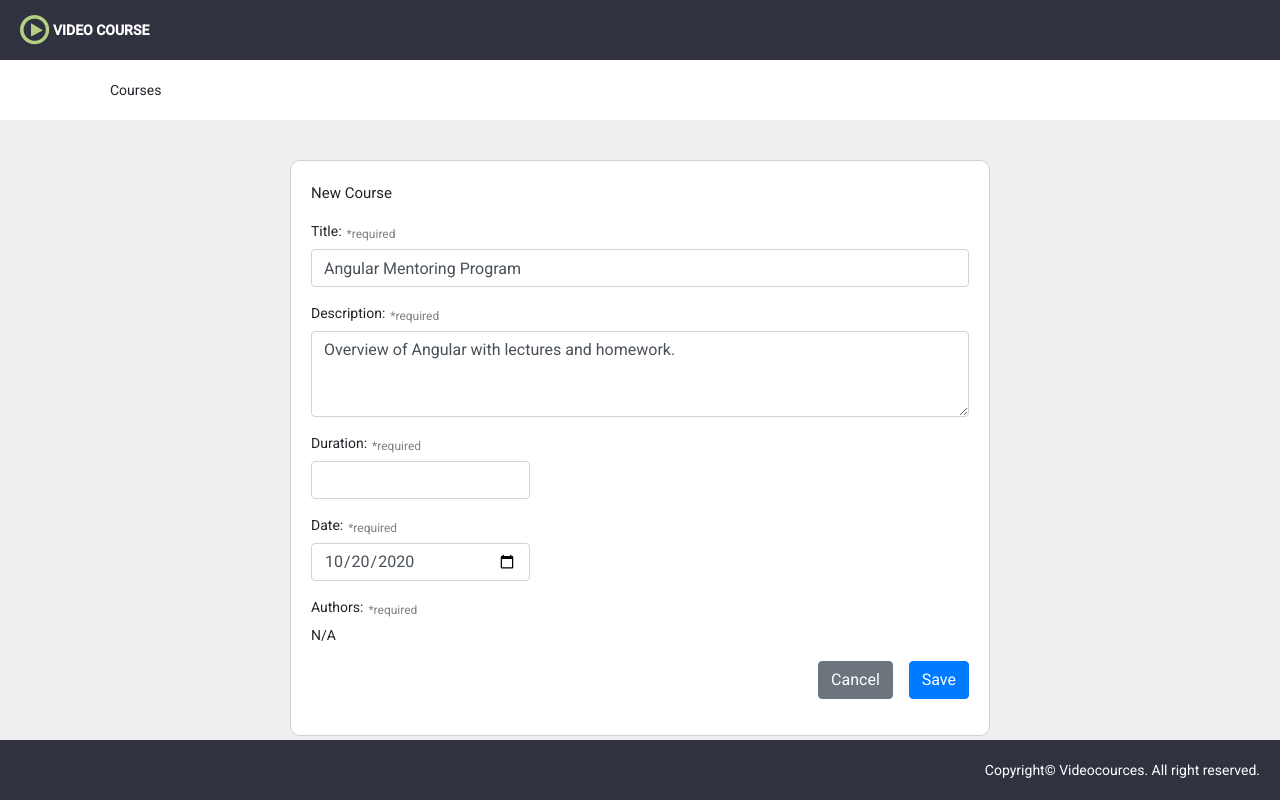
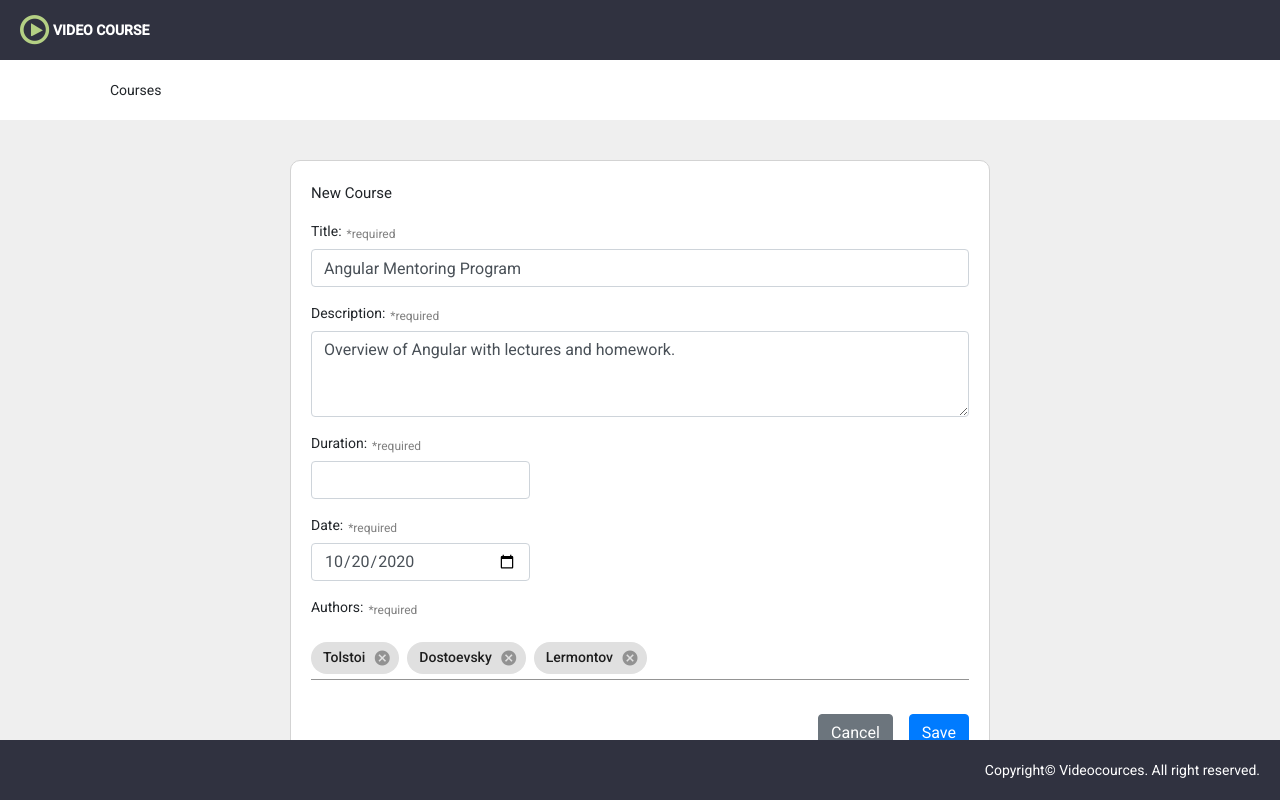
Before and after one commit to siargei-stepanov/video-courses-ng, an Angular app: page /courses/1 in a window 1280 px wide. Built offline with nearby package versions, Linux system fonts and the light colour scheme.

Commit message:
Added authors to the course page

```diff
--- a/src/app/common/course.model.ts
+++ b/src/app/common/course.model.ts
@@ -5,6 +5,7 @@
 	duration: number;
 	description: string;
 	topRated: boolean;
+	authors: string[];
 }
 
 export class Course implements ICourse {
@@ -14,5 +15,6 @@
 		public creationDate: string,
 		public duration: number,
 		public description: string,
-		public topRated: boolean) { }
+		public topRated: boolean,
+		public authors: string[]) { }
 }
--- a/src/app/common/services/courses.service.ts
+++ b/src/app/common/services/courses.service.ts
@@ -53,6 +53,7 @@
 				topRated: true,
 				description: 'Overview of Angular with lectures and homework.',
 				creationDate: '2020-10-20',
+				authors: ['Tolstoi', 'Dostoevsky', 'Lermontov']
 			},
 			{
 				id: 2,
@@ -62,6 +63,7 @@
 				description:
 					'Overview of NodeJS with lectures and homework. Event loops and stuff.',
 				creationDate: '2020-12-01',
+				authors: ['Bill Gates', 'Steve Jobs']
 			},
 			{
 				id: 3,
@@ -70,6 +72,7 @@
 				topRated: false,
 				description: 'HTML and CSS courses for IT newcomers.',
 				creationDate: '2020-09-01',
+				authors: ['Brad Pit', 'Leonardo Di Caprio']
 			},
 		];
 	}
--- a/src/app/pages/add-course-page/add-course-form/add-course-form.component.html
+++ b/src/app/pages/add-course-page/add-course-form/add-course-form.component.html
@@ -60,11 +60,35 @@
 					<label for="authors-input">Authors:</label>
 					<span class="required">*required</span>
 				</div>
-				<p>N/A</p>
+				<mat-form-field class="authors-chip-list">
+					<mat-chip-list #chipList aria-label="Author selection">
+						<mat-chip
+							*ngFor="let author of course.authors"
+							[removable]="true"
+							(removed)="removeAuthor(author)"
+						>
+							{{ author }}
+							<mat-icon matChipRemove>cancel</mat-icon>
+						</mat-chip>
+						<input
+							[matChipInputFor]="chipList"
+							[matChipInputAddOnBlur]="true"
+							(matChipInputTokenEnd)="addAuthor($event)"
+						/>
+					</mat-chip-list>
+				</mat-form-field>
 			</div>
 			<div class="form-group d-flex justify-content-end">
-				<button type="button" class="btn mx-3 btn-secondary" (click)="onCancel()">Cancel</button>
-				<button type="button" class="btn btn-primary" (click)="onSave()">Save</button>
+				<button
+					type="button"
+					class="btn mx-3 btn-secondary"
+					(click)="onCancel()"
+				>
+					Cancel
+				</button>
+				<button type="button" class="btn btn-primary" (click)="onSave()">
+					Save
+				</button>
 			</div>
 		</form>
 	</div>
--- a/src/app/pages/add-course-page/add-course-form/add-course-form.component.less
+++ b/src/app/pages/add-course-page/add-course-form/add-course-form.component.less
@@ -20,4 +20,8 @@
 		margin-top: 3px;
 		padding: 0 5px;
 	}
+
+	.authors-chip-list {
+		width: 100%;
+	}
 }
--- a/src/app/pages/add-course-page/add-course-form/add-course-form.component.ts
+++ b/src/app/pages/add-course-page/add-course-form/add-course-form.component.ts
@@ -2,6 +2,7 @@
 import { ActivatedRoute, Router } from '@angular/router';
 import { Course } from 'src/app/common/course.model';
 import { CoursesService } from 'src/app/common/services/courses.service';
+import { MatChipInputEvent } from '@angular/material/chips';
 
 @Component({
 	selector: 'app-add-course-form',
@@ -11,12 +12,16 @@
 export class AddCourseFormComponent implements OnInit {
 	public course: Course;
 
-	constructor(private route: ActivatedRoute, private courseService: CoursesService, private router: Router) {}
+	constructor(
+		private route: ActivatedRoute,
+		private courseService: CoursesService,
+		private router: Router
+	) {}
 
 	ngOnInit(): void {
 		this.route.paramMap.subscribe((routeParams) => {
 			const id = parseInt(routeParams.get('id'), 10);
-			const newCourse = new Course(null, '', '', 0, '', false);
+			const newCourse = new Course(null, '', '', 0, '', false, []);
 			if (isNaN(id)) {
 				this.course = newCourse;
 			} else {
@@ -24,10 +29,35 @@
 				this.course = courseFromService ? courseFromService : newCourse;
 			}
 		});
+		// this.authors = ['Aizek Azimov', 'Bill Gates', 'Snowman'];
+	}
+
+	public addAuthor(event: MatChipInputEvent): void {
+		const input = event.input;
+		const value = event.value;
+
+		// Add the value to the list
+		if ((value || '').trim()) {
+			this.course.authors.push(value.trim());
+		}
+
+		// Reset the input value
+		if (input) {
+			input.value = '';
+		}
+	}
+
+	public removeAuthor(event): void {
+		console.log('remove author', event);
+		const index = this.course.authors.indexOf(event);
+
+		if (index >= 0) {
+			this.course.authors.splice(index, 1);
+		}
 	}
 
 	public onSave(): void {
-		console.log('add course. on save');
+		console.log('add course. on save', this.course);
 	}
 
 	public onCancel(): void {
--- a/src/app/pages/add-course-page/add-course-page.module.ts
+++ b/src/app/pages/add-course-page/add-course-page.module.ts
@@ -8,6 +8,9 @@
 import { DurationInputComponent } from './duration-input/duration-input.component';
 import { FormsModule } from '@angular/forms';
 import { BreadcrumbsModule } from '../../common/components/breadcrumbs/breadcrumbs.module';
+import { MatChipsModule } from '@angular/material/chips';
+import { MatFormFieldModule } from '@angular/material/form-field';
+import { MatIconModule } from '@angular/material/icon';
 
 @NgModule({
 	declarations: [
@@ -22,6 +25,9 @@
 		BreadcrumbsModule,
 		FooterModule,
 		FormsModule,
+		MatChipsModule,
+		MatFormFieldModule,
+		MatIconModule,
 	],
 })
 export class AddCoursePageModule {}
```
